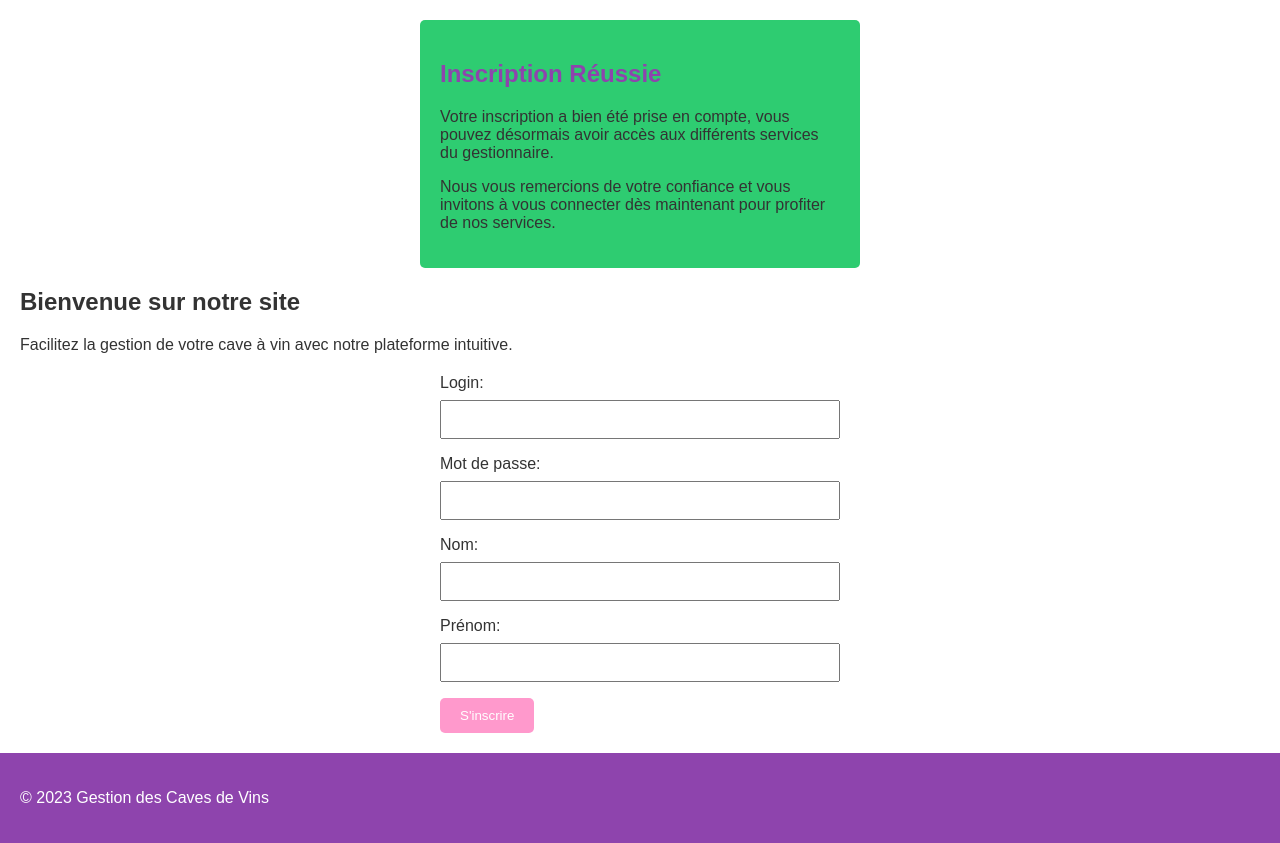
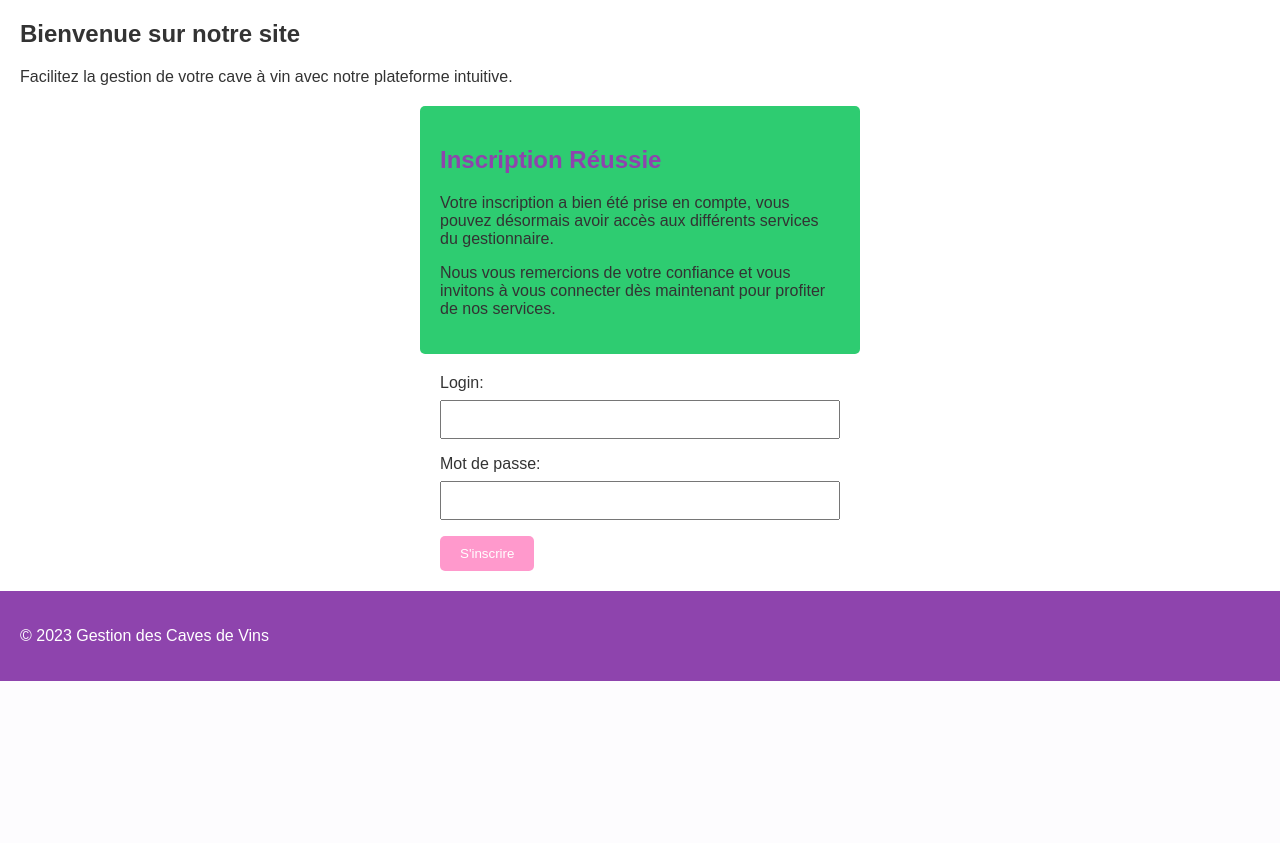
Before and after one commit to chevalley/Projet_M1_python, a Flask app: page /connexion in a window 1280 px wide. Shown: the part 186-1029 px from the top of the page. After the commit the page ends 867 px from the top, so only its background shows below. Run offline with Flask 3, Linux system fonts and the light colour scheme; a user stored in the database is signed in.

Commit message:
test connexion

```diff
--- a/app.py
+++ b/app.py
@@ -31,11 +31,7 @@ def inscryption():
 
 @app.route("/connexion", methods=["GET", "POST"])
 def identification():
-    if session["new_user"]:
-        return render_template("connexion.html", Fresh_Inscryption = True)
-    else:
-        return render_template("connexion.html")
-
+    return render_template("connexion.html")
 
 if __name__ == "__main__" :
     app.run(debug=True)
--- a/templates/connexion.html
+++ b/templates/connexion.html
@@ -3,18 +3,19 @@
 
 
 {% block content %}
+    <section>
+        <h2>Bienvenue sur notre site</h2>
+        <p>Facilitez la gestion de votre cave à vin avec notre plateforme intuitive.</p>
+    </section>
 
-    {% if Fresh_Inscryption %}
+    {% if session["new_user"] %}
         <div class="thanks-container">
             <h2>Inscription Réussie</h2>
             <p>Votre inscription a bien été prise en compte, vous pouvez désormais avoir accès aux différents services du gestionnaire.</p>
             <p>Nous vous remercions de votre confiance et vous invitons à vous connecter dès maintenant pour profiter de nos services.</p>
         </div>
     {% endif%}
-    <section>
-        <h2>Bienvenue sur notre site</h2>
-        <p>Facilitez la gestion de votre cave à vin avec notre plateforme intuitive.</p>
-    </section>
+
 
     <form method="POST" action="/inscription">
         <label for="login">Login:</label>
@@ -23,12 +24,6 @@
         <label for="mdp">Mot de passe:</label>
         <input type="password" id="mdp" name="mdp" required>
 
-        <label for="nom">Nom:</label>
-        <input type="text" id="nom" name="nom" required>
-
-        <label for="prenom">Prénom:</label>
-        <input type="text" id="prenom" name="prenom" required>
-
         <button type="submit">S'inscrire</button>
     </form>
 
```
